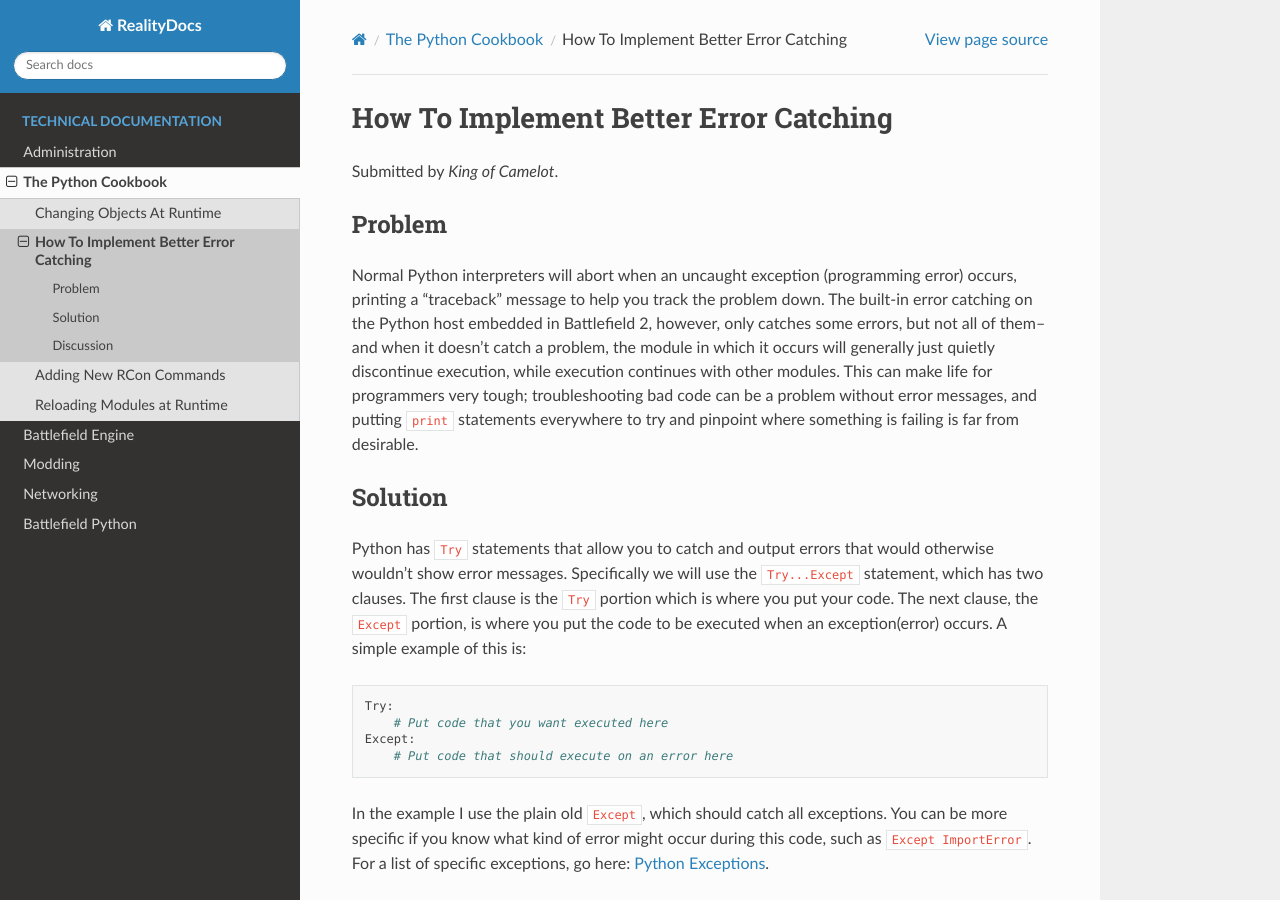
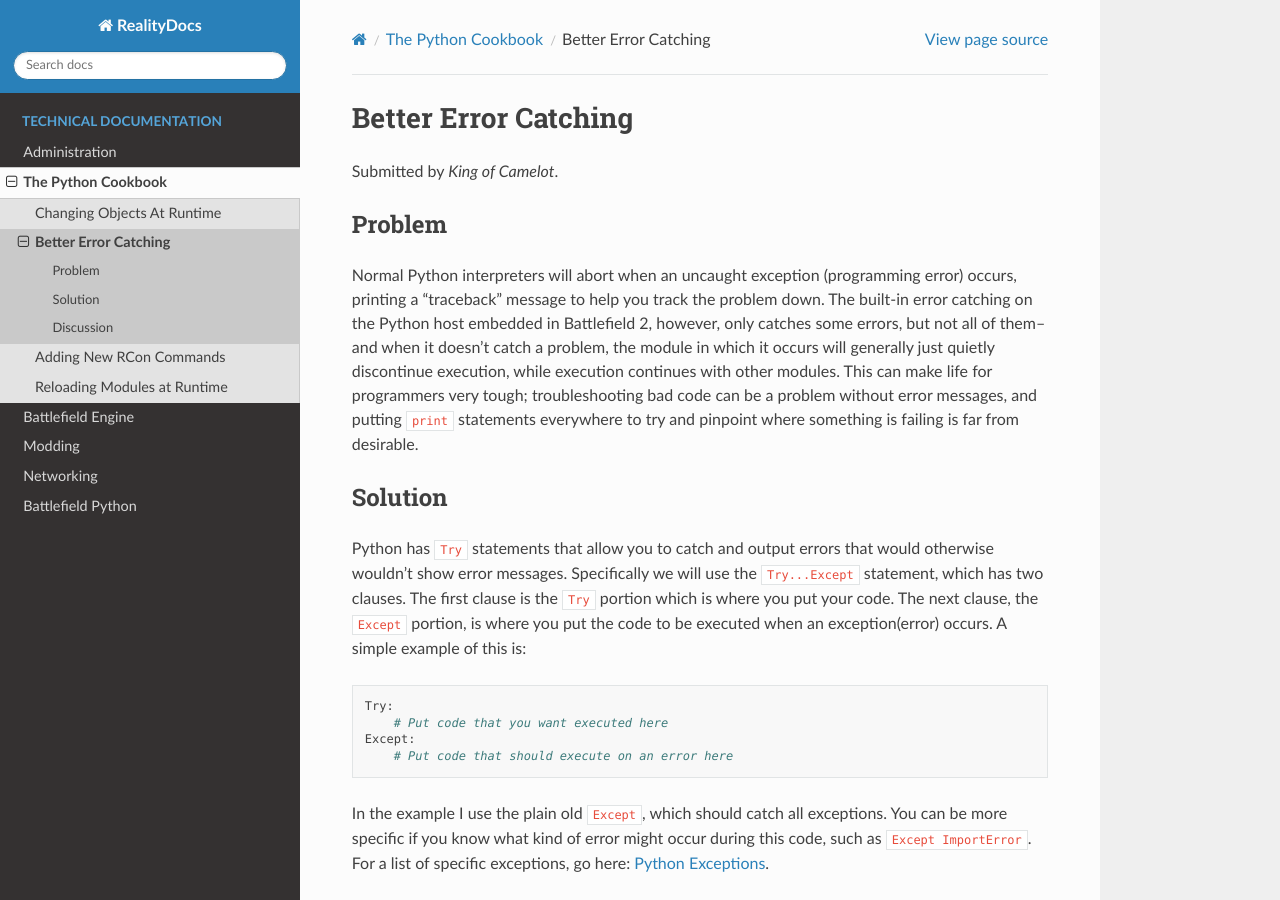
Before and after one commit to papadanku/RealityDocs, a Sphinx documentation site: the page built from docs/source/technical/cookbook/errorcatching.rst, in a window 1280 px wide and 900 px high. Built offline with Sphinx 7.4.7 and the Read the Docs theme 2.0.0, drawn with Linux system fonts in a browser that asks for light colours.

```diff
--- a/docs/source/technical/cookbook/errorcatching.rst
+++ b/docs/source/technical/cookbook/errorcatching.rst
@@ -1,6 +1,6 @@
 
-How To Implement Better Error Catching
-======================================
+Better Error Catching
+=====================
 
 Submitted by *King of Camelot*.
 
```
Also changed, not shown: 1 other file.
